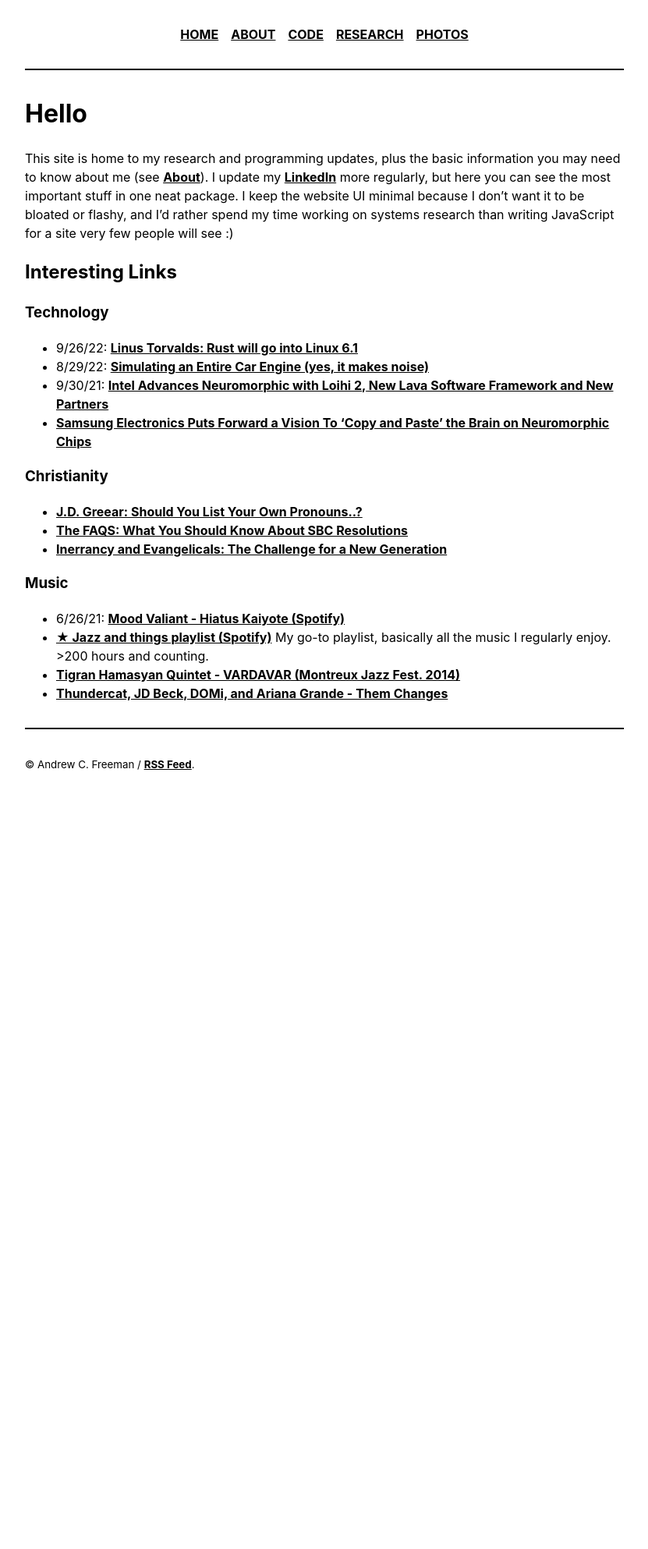
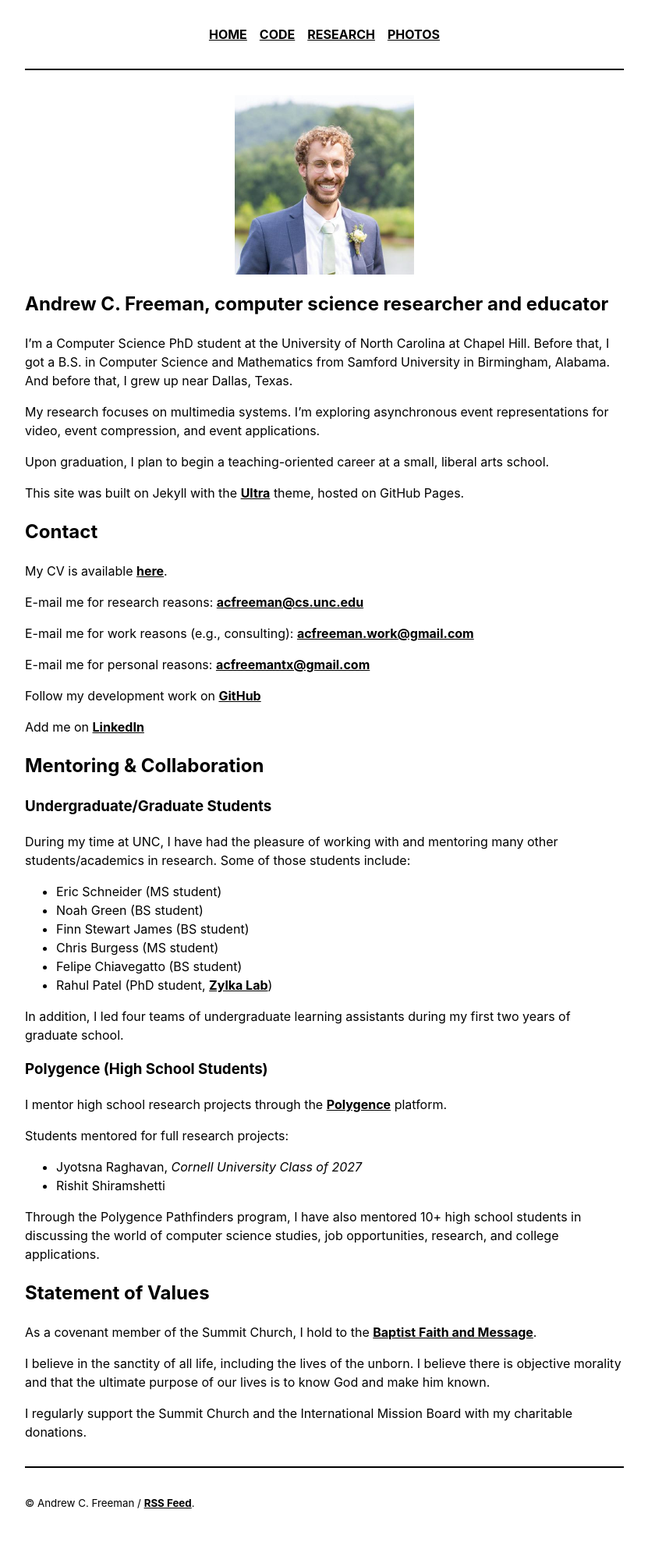
Before and after one commit to ac-freeman/acfreeman.github.io, a Jekyll site: the page built from _pages/index.md, in a window 1280 px wide. Shown: the whole page at 78% size, without its empty margins (224-1055 px from the left). Built offline with Jekyll 4.4.1, drawn with Linux system fonts in a browser that asks for light colours; before the commit the page ends 1039 px from its top, so only the background shows below that.

Commit message:
Remove links page, put about on home

```diff
--- a/_includes/navigation.html
+++ b/_includes/navigation.html
@@ -1,11 +1,8 @@
 <nav role="navigation">
   <ul>
     <li><a href="/" {% if page.url == "/" %}class="active"{% endif %}>Home</a></li>
-    <li><a href="/about" {% if page.url == "/about" %}class="active"{% endif %}>About</a></li>
     <li><a href="/code" {% if page.url == "/code" %}class="active"{% endif %}>Code</a></li>
     <li><a href="/research" {% if page.url == "/research" %}class="active"{% endif %}>Research</a></li>
-    <!-- <li><a href="/research" {% if page.url == "/research" %}class="active"{% endif %}>Research</a></li> -->
-    <!-- <li><a href="/opinions" {% if page.url == "/opinions" %}class="active"{% endif %}>Opinions</a></li> -->
     <li><a href="/photos" {% if page.url == "/photos" %}class="active"{% endif %}>Photos</a></li>
   </ul>
 </nav>
--- a/_pages/index.md
+++ b/_pages/index.md
@@ -1,32 +1,71 @@
 ---
-layout: default
-title: Home
+layout: page
+title: About me
+headshot: /assets/images/headshot.jpg
+file_document_path: /assets/docs/FreemanCV.pdf
 published: true
 ---
+<style>
+img {
+  width: 30%;
+}
+</style>
+<img src="{{ page.headshot }}" alt="Me" class="center">
 
-<!-- <article class="post index" role="article"> -->
+## Andrew C. Freeman, computer science researcher and educator
 
-  <!-- <h1 class="post-title">{{ site.description }}</h1> -->
+I'm a Computer Science PhD student at the University of North Carolina at Chapel Hill. Before that, I got a B.S. in Computer Science and Mathematics from Samford University in Birmingham, Alabama. And before that, I grew up near Dallas, Texas.
 
-# Hello
+My research focuses on multimedia systems. I'm exploring asynchronous event representations for video, event compression, and event applications.
 
-This site is home to my research and programming updates, plus the basic information you may need to know about me (see [About](https://acfreeman.dev/about)). I update my [LinkedIn](https://www.linkedin.com/in/acfreeman/) more regularly, but here you can see the most important stuff in one neat package. I keep the website UI minimal because I don't want it to be bloated or flashy, and I'd rather spend my time working on systems research than writing JavaScript for a site very few people will see :)
+Upon graduation, I plan to begin a teaching-oriented career at a small, liberal arts school.
 
-## Interesting Links
+This site was built on Jekyll with the <a href="https://github.com/ronv/ultra">Ultra</a> theme, hosted on GitHub Pages.
 
-### Technology
-- 9/26/22: [Linus Torvalds: Rust will go into Linux 6.1](https://www.zdnet.com/article/linus-torvalds-rust-will-go-into-linux-6-1/)
-- 8/29/22: [Simulating an Entire Car Engine (yes, it makes noise)](https://www.youtube.com/watch?v=RKT-sKtR970)
-- 9/30/21: [Intel Advances Neuromorphic with Loihi 2, New Lava Software Framework and New Partners](https://www.intel.com/content/www/us/en/newsroom/news/intel-unveils-neuromorphic-loihi-2-lava-software.html#gs.d6xts8)
-- [Samsung Electronics Puts Forward a Vision To ‘Copy and Paste’ the Brain on Neuromorphic Chips](https://news.samsung.com/global/samsung-electronics-puts-forward-a-vision-to-copy-and-paste-the-brain-on-neuromorphic-chips)
+## Contact
+My CV is available [here](https://drive.google.com/file/d/1EoqKgkYMAMp1CfoeXBlxmkQXJbwdovkJ/view?usp=sharing).
 
-### Christianity
-- [J.D. Greear: Should You List Your Own Pronouns..?](https://jdgreear.com/podcasts/46826/)
-- [The FAQS: What You Should Know About SBC Resolutions](https://www.thegospelcoalition.org/article/know-sbc-resolutions/)
-- [Inerrancy and Evangelicals: The Challenge for a New Generation](https://www.thegospelcoalition.org/article/inerrancy-evangelicals/)
+E-mail me for research reasons: <a href="mailto:acfreeman@cs.unc.edu">acfreeman@cs.unc.edu</a>
 
-### Music
-- 6/26/21: [Mood Valiant - Hiatus Kaiyote (Spotify)](https://open.spotify.com/album/456WeVeZk38VJuqg2sL7QG?si=i85bbCaMQjevYckwqA9myw&dl_branch=1)
-- [★ Jazz and things playlist (Spotify)](https://open.spotify.com/playlist/43EEnlpxXMjQ2aPZVUQL15?si=743fe02876cf4988) My go-to playlist, basically all the music I regularly enjoy. >200 hours and counting.
-- <a href="https://www.youtube.com/watch?v=gzFAR6aN20g&feature=youtu.be">Tigran Hamasyan Quintet - VARDAVAR (Montreux Jazz Fest. 2014)</a>
-- [Thundercat, JD Beck, DOMi, and Ariana Grande - Them Changes](https://www.youtube.com/watch?v=SxKsIBkvRsA&ab_channel=gettnastyyonins)
+E-mail me for work reasons (e.g., consulting): <a href="mailto:acfreeman.work@gmail.com">acfreeman.work@gmail.com</a>
+
+E-mail me for personal reasons: <a href="mailto:acfreemantx@gmail.com">acfreemantx@gmail.com</a>
+
+Follow my development work on <a href="https://github.com/ac-freeman" target="_blank">GitHub</a>
+
+Add me on <a href="https://www.linkedin.com/in/acfreeman/" target="_blank">LinkedIn</a>
+
+## Mentoring & Collaboration
+
+### Undergraduate/Graduate Students
+During my time at UNC, I have had the pleasure of working with and mentoring many other students/academics in research. Some of those students include:
+
+- Eric Schneider (MS student)
+- Noah Green (BS student)
+- Finn Stewart James (BS student)
+- Chris Burgess (MS student)
+- Felipe Chiavegatto (BS student)
+- Rahul Patel (PhD student, [Zylka Lab](http://zylkalab.org/people))
+
+In addition, I led four teams of undergraduate learning assistants during my first two years of graduate school.
+
+### Polygence (High School Students)
+I mentor high school research projects through the <a href="https://www.polygence.org/">Polygence</a> platform.
+
+Students mentored for full research projects:
+
+- Jyotsna Raghavan, _Cornell University Class of 2027_
+- Rishit Shiramshetti
+
+Through the Polygence Pathfinders program, I have also mentored 10+ high school students in discussing the world of computer science studies, job opportunities, research, and college applications.
+
+## Statement of Values
+As a covenant member of the Summit Church, I hold to the [Baptist Faith and Message](https://bfm.sbc.net/bfm2000/).
+
+I believe in the sanctity of all life, including the lives of the unborn. I believe there is objective morality and that the ultimate purpose of our lives is to know God and make him known.
+
+I regularly support the Summit Church and the International Mission Board with my charitable donations.
+
+<!-- ### Academic CV
+
+<object data="{{ page.file_document_path }}" width="750" height="1000" type='application/pdf'/> -->
```
Also changed, not shown: _pages/about.md (deleted, +0 -71 lines), _posts/2020-06-23-openmp.md (+1 -1 lines), index.html (deleted, +0 -13 lines).
